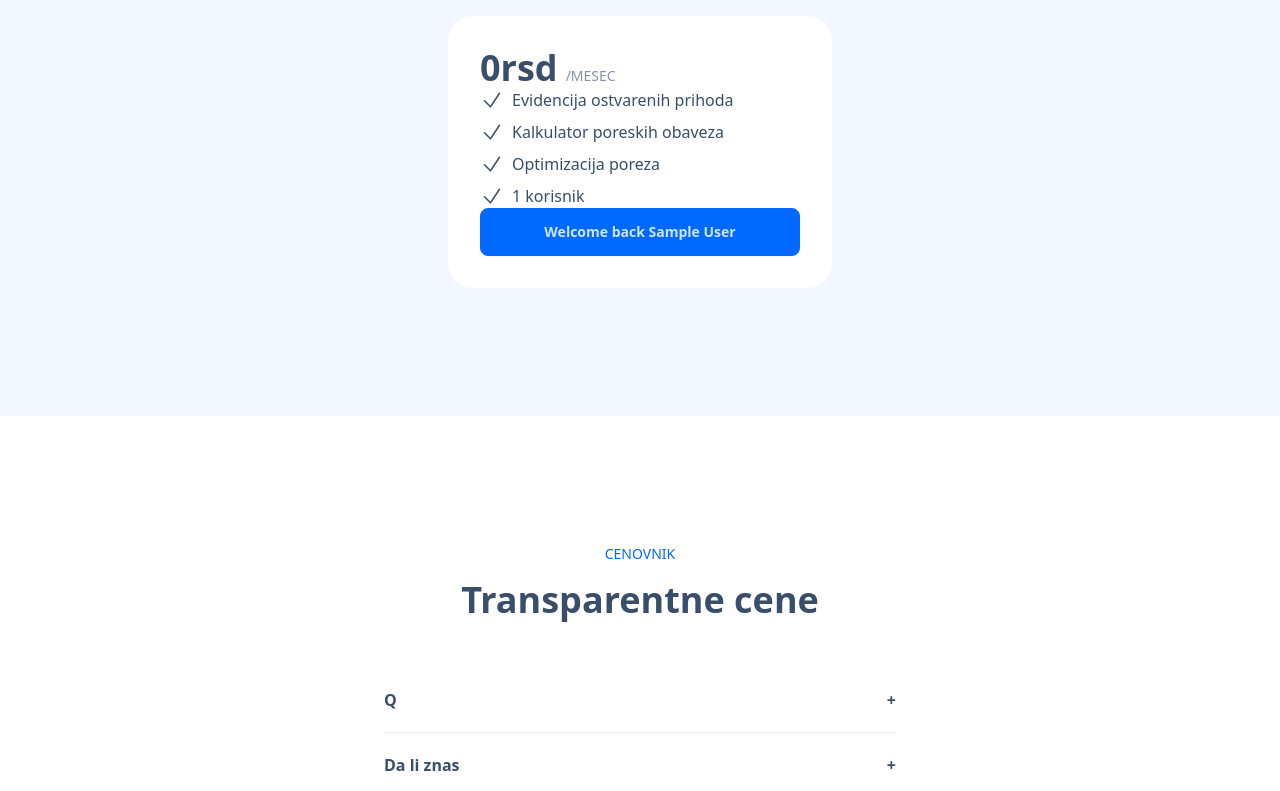
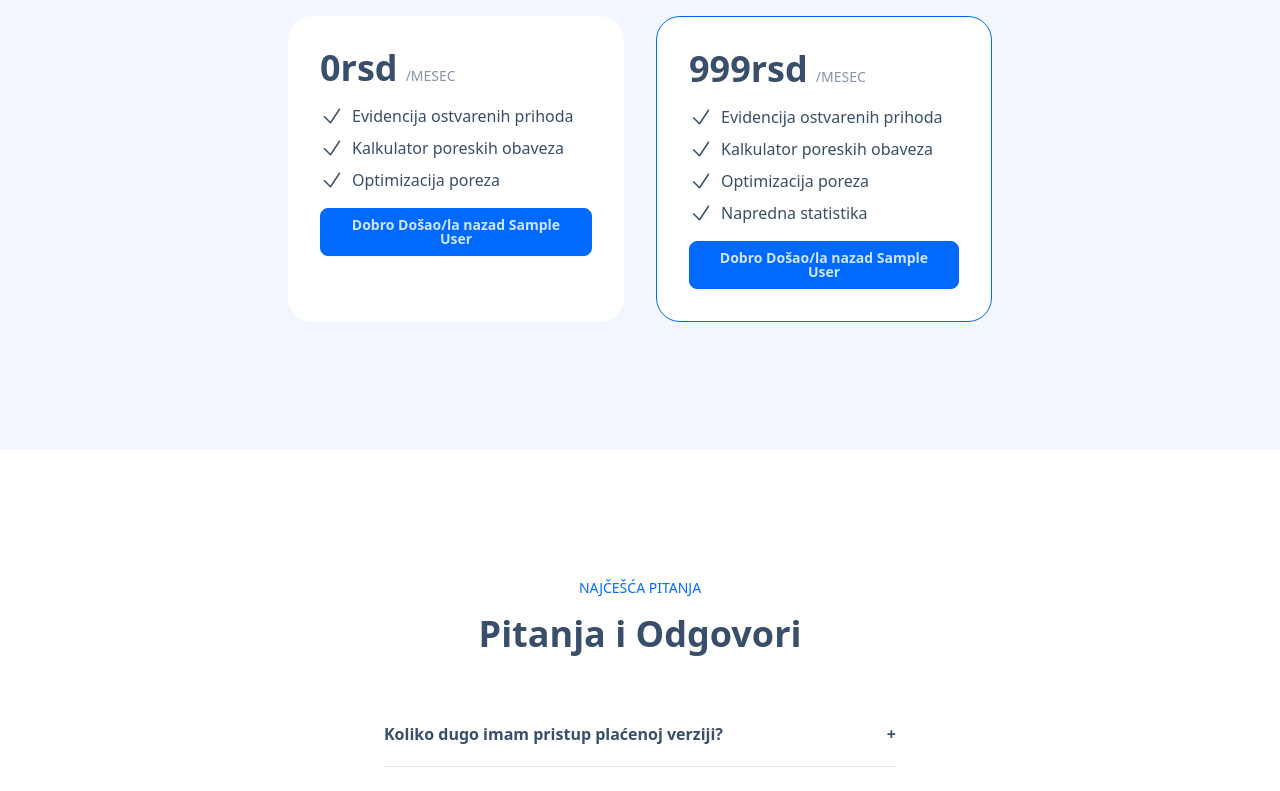
Before and after one commit to BojanSkopljakk/frilens.rs, a Next.js app in the folder frilens-rs/: page / in a window 1280 px wide. Shown: the part 940-1731 px from the top of the page. Built offline with nearby package versions, Linux system fonts and the light colour scheme; no server answers; sample sign-in values are in the browser's storage.

Commit message:
bug fixes, UI, headers

```diff
--- a/frilens-rs/app/dashboard/page.js
+++ b/frilens-rs/app/dashboard/page.js
@@ -22,23 +22,34 @@ async function getUser() {
   const user = await User.findOne({ email: session.user.email })
     .populate("payments")
     .populate("paidTaxes")
-    .lean(); // ✅ Converts MongoDB documents to plain objects
+    .lean();
 
   if (!user) {
     console.log("User not found in the database.");
     return null;
   }
 
-  // ✅ Convert `_id` fields to strings
+  // Convert `_id` fields to strings
+  user._id = user._id.toString();
+  user.payments = (user.payments || []).map((payment) => {
+    const paymentDate = new Date(payment.date);
+    const paymentYear = paymentDate.getFullYear();
+    const paymentQuarter = Math.ceil((paymentDate.getMonth() + 1) / 3);
 
-  user._id = user._id.toString();
-  user.payments = (user.payments || []).map((payment) => ({
-    ...payment,
-    _id: payment._id.toString(), // ✅ Convert `ObjectId` to string
-    userId: payment.userId?.toString() || "", // ✅ Handle case where userId is undefined
-    date: payment.date ? payment.date.toISOString() : "", // ✅ Safe Date Conversion
-    createdAt: payment.createdAt ? payment.createdAt.toISOString() : "", // ✅ Safe Date Conversion
-  }));
+    // Check if taxes are paid for this quarter
+    const isTaxPaid = user.paidTaxes.some(
+      (tax) => tax.year === paymentYear && tax.quarter === paymentQuarter
+    );
+
+    return {
+      ...payment,
+      _id: payment._id.toString(),
+      userId: payment.userId?.toString() || "",
+      date: payment.date ? payment.date.toISOString() : "",
+      createdAt: payment.createdAt ? payment.createdAt.toISOString() : "",
+      isTaxPaid,
+    };
+  });
 
   user.paidTaxes = (user.paidTaxes || []).map((tax) => ({
     ...tax,
@@ -61,10 +72,38 @@ export default async function Dashboard() {
   return (
     <main className="bg-base-200 min-h-screen">
       {/*HEADER*/}
-      <section className="bg-base-100">
-        <div className="px-5 py-3 flex justify-between max-w-5xl mx-auto">
-          <ButtonLogout />
-          {!user.hasAccess && <ButtonCheckout />}
+      <section className="bg-base-100 shadow-md">
+        <div className="px-5 py-4 flex justify-between items-center max-w-5xl mx-auto">
+          <a
+            href="/"
+            className="text-xl font-bold text-primary hover:text-primary-focus transition"
+          >
+            Frilens.rs
+          </a>
+
+          <div className="space-x-4 flex items-center">
+            <a
+              className="link link-hover text-sm font-medium text-gray-600 hover:text-primary transition"
+              href="/profile"
+            >
+              Profil
+            </a>
+
+            {user.hasAccess && (
+              <a
+                className="link link-hover text-sm font-medium text-gray-600 hover:text-primary transition"
+                href="/stats"
+              >
+                Statistika
+              </a>
+            )}
+
+            {!user.hasAccess && (
+              <ButtonCheckout extraStyle="btn-primary btn-sm" />
+            )}
+
+            <ButtonLogout extraStyle="btn-outline btn-sm" />
+          </div>
         </div>
       </section>
 
@@ -99,8 +138,16 @@ export default async function Dashboard() {
                     <td className="p-3">{payment.amount}</td>
                     <td className="p-3">{payment.currency}</td>
                     <td className="p-3">
-                      <DeletePaymentButton paymentId={payment._id} />{" "}
-                      {/* ✅ Use the new client component */}
+                      {payment.isTaxPaid ? (
+                        <button
+                          className="btn btn-disabled cursor-not-allowed opacity-50"
+                          title="Ne može se obrisati. Porez je plaćen za ovaj kvartal."
+                        >
+                          🔒 Ne može se obrisati
+                        </button>
+                      ) : (
+                        <DeletePaymentButton paymentId={payment._id} />
+                      )}
                     </td>
                   </tr>
                 ))}
--- a/frilens-rs/app/page.js
+++ b/frilens-rs/app/page.js
@@ -3,7 +3,6 @@ import ButtonLogin from "@/components/ButtonLogin";
 import FAQListItem from "@/components/FAQListItem";
 import productDemo from "@/app/Work_from_home-removebg-preview.png";
 import { auth } from "@/auth";
-
 
 export default async function Home() {
   const isLoggedIn = true;
@@ -11,13 +10,9 @@ export default async function Home() {
     "Evidencija ostvarenih prihoda",
     "Kalkulator poreskih obaveza",
     "Optimizacija poreza",
-    "1 korisnik"
-
-
   ];
 
-  const session = await auth()
-
+  const session = await auth();
 
   return (
     <main>
@@ -26,23 +21,27 @@ export default async function Home() {
         <div className="max-w-5xl mx-auto flex justify-between items-center px-8 py-2">
           <div className="font-bold">Frilens.rs</div>
           <div className="space-x-4 max-md:hidden">
-          <a className="link link-hover" href="#pricing">Cena</a>
-          <a className="link link-hover" href="#faq"> FAQ</a>
+            <a className="link link-hover" href="#pricing">
+              Cena
+            </a>
+            <a className="link link-hover" href="#faq">
+              {" "}
+              Pitanja
+            </a>
+            <a className="link link-hover" href="/dashboard">
+              Prihodi
+            </a>
           </div>
 
           <div>
-          <ButtonLogin session = {session} />
+            <ButtonLogin session={session} />
           </div>
-
         </div>
       </section>
 
       {/* HERO */}
 
       <section className="px-8 text-center lg:text-left py-32 max-w-5xl mx-auto flex flex-col lg:flex-row gap-14 items-center lg:items-start">
-
-
-
         <div className="mt-20">
           <h1 className="text-4xl lg:text-5xl font-extrabold mb-6">
             Lakše Frilens Poslovanje
@@ -50,74 +49,138 @@ export default async function Home() {
           <div className="opacity-90 mb-10">
             Evidencija frilens prihoda, praćenje i optimizacija poreskih obaveza
           </div>
-      <ButtonLogin session = {session}/>
+          <ButtonLogin session={session} />
         </div>
-      <Image src={productDemo} alt="Product demo" className="w-96 rounded-xl"/>
+        <Image
+          src={productDemo}
+          alt="Product demo"
+          className="w-96 rounded-xl"
+        />
       </section>
 
       {/* PRICE */}
+      {/* PRICE */}
       <section className="bg-base-200" id="pricing">
         <div className="py-32 px-8 max-w-3xl mx-auto">
-          <p className="text-sm uppercase font-medium text-center text-primary mb-4">Cenovnik</p>
-            <h2 className="text-3xl lg:text-4xl font-extrabold mb-12 text-center">Transparentne cene</h2>
+          <p className="text-sm uppercase font-medium text-center text-primary mb-4">
+            Cenovnik
+          </p>
+          <h2 className="text-3xl lg:text-4xl font-extrabold mb-12 text-center">
+            Transparentne cene
+          </h2>
 
-
-        <div className="bg-base-100 p-8 max-w-96 rounded-3xl mx-auto">
+          <div className="grid grid-cols-1 md:grid-cols-2 gap-8">
+            {/* Free Version */}
+            <div className="bg-base-100 p-8 rounded-3xl">
               <div className="flex gap-2 items-baseline">
-          <div className="text-4xl font-black">
-          0rsd
+                <div className="text-4xl font-black pb-4">0rsd</div>
+                <div className="uppercase text-sm font-medium opacity-60">
+                  /mesec
                 </div>
-          <div className="uppercase text-sm font-medium opacity-60">/mesec</div>
               </div>
-          <ul className="space-y-2">
-              {
-                pricingFeaturesList.map (
-                  (priceItem) => {
-                    return <li className="flex gap-2 items-center" key={priceItem}>
-                    <svg xmlns="http://www.w3.org/2000/svg" className="text-green-500 size-4"fill="none" viewBox="0 0 24 24" stroke-width="1.5" stroke="currentColor" class="size-6">
-                   <path stroke-linecap="round" stroke-linejoin="round" d="m4.5 12.75 6 6 9-13.5" />
+              <ul className="space-y-2 pb-4">
+                {pricingFeaturesList.map((priceItem) => {
+                  return (
+                    <li className="flex gap-2 items-center" key={priceItem}>
+                      <svg
+                        xmlns="http://www.w3.org/2000/svg"
+                        className="text-green-500 size-4"
+                        fill="none"
+                        viewBox="0 0 24 24"
+                        strokeWidth="1.5"
+                        stroke="currentColor"
+                        class="size-6"
+                      >
+                        <path
+                          strokeLinecap="round"
+                          strokeLinejoin="round"
+                          d="m4.5 12.75 6 6 9-13.5"
+                        />
                       </svg>
                       {priceItem}
                     </li>
+                  );
+                })}
+              </ul>
+              <ButtonLogin session={session} extraStyle="w-full"></ButtonLogin>
+            </div>
+
+            {/* Paid Version */}
+            <div className="bg-base-100 p-8 rounded-3xl border border-primary">
+              <div className="flex gap-2 items-baseline">
+                <div className="text-4xl font-black pb-4">999rsd</div>
+                <div className="uppercase text-sm font-medium opacity-60">
+                  /mesec
+                </div>
+              </div>
+              <ul className="space-y-2 pb-4">
+                {[...pricingFeaturesList, "Napredna statistika"].map(
+                  (priceItem) => {
+                    return (
+                      <li className="flex gap-2 items-center" key={priceItem}>
+                        <svg
+                          xmlns="http://www.w3.org/2000/svg"
+                          className="text-green-500 size-4"
+                          fill="none"
+                          viewBox="0 0 24 24"
+                          strokeWidth="1.5"
+                          stroke="currentColor"
+                          class="size-6"
+                        >
+                          <path
+                            strokeLinecap="round"
+                            strokeLinejoin="round"
+                            d="m4.5 12.75 6 6 9-13.5"
+                          />
+                        </svg>
+                        {priceItem}
+                      </li>
+                    );
                   }
-                )
-              }
-
-
+                )}
               </ul>
-
-          <ButtonLogin session = {session} extraStyle="w-full"></ButtonLogin>
-
+              <ButtonLogin session={session} extraStyle="w-full"></ButtonLogin>
+            </div>
           </div>
         </div>
       </section>
 
       {/*FAQ*/}
 
-       <section  id="faq">
-
+      <section id="faq">
         <div className="py-32 px-8 max-w-3xl mx-auto">
-          <p className="text-sm uppercase font-medium text-center text-primary mb-4">Cenovnik</p>
-            <h2 className="text-3xl lg:text-4xl font-extrabold mb-12 text-center">Transparentne cene</h2>
+          <p className="text-sm uppercase font-medium text-center text-primary mb-4">
+            Najčešća pitanja
+          </p>
+          <h2 className="text-3xl lg:text-4xl font-extrabold mb-12 text-center">
+            Pitanja i Odgovori
+          </h2>
 
           <ul className="max-w-lg mx-auto">
+            {[
               {
-              [
-                {question: "Q", answer: "A"},
-                {question: "Da li znas", answer: "Znam"}
-
+                question: "Koliko dugo imam pristup plaćenoj verziji?",
+                answer:
+                  "Nakon što platite 999rsd imate zauvek pristup aplikaciji.",
+              },
+              {
+                question:
+                  "Da li ova aplikacija ima veze sa frilenseri.purs.gov.rs?",
+                answer:
+                  "Aplikacija nema nikakve veze sa zvaničnim frilenserskim protalom.",
+              },
+              {
+                question:
+                  "Da li poreska uprava ima uvid u moje prihode na vašoj aplikaciji?",
+                answer:
+                  "Poreska uprava nema uvid u vaše prihode, vi ste sami odgovorni da podnosite poreske prijave svaki kvartal.",
+              },
             ].map((qa) => (
-              <FAQListItem key={qa.question} qa={qa}/>
-
-              ))
-              }
+              <FAQListItem key={qa.question} qa={qa} />
+            ))}
           </ul>
-
         </div>
-
-
       </section>
-
     </main>
   );
 }
--- a/frilens-rs/app/profile/page.js
+++ b/frilens-rs/app/profile/page.js
@@ -2,6 +2,8 @@
 
 import { useState, useEffect } from "react";
 import axios from "axios";
+import ButtonLogout from "@/components/ButtonLogout";
+import ButtonCheckout from "@/components/ButtonCheckout";
 
 export default function Profile() {
   const [user, setUser] = useState(null);
@@ -42,7 +44,7 @@ export default function Profile() {
     setMessage("");
 
     if (newPassword && newPassword !== confirmNewPassword) {
-      setMessage("❌ New passwords do not match.");
+      setMessage("❌ Šifre nisu iste");
       setIsLoading(false);
       return;
     }
@@ -54,7 +56,7 @@ export default function Profile() {
         newPassword: newPassword || undefined,
       });
 
-      setMessage("✅ Profile updated successfully!");
+      setMessage("✅ Profil uspešno ažuriran");
       setOldPassword("");
       setNewPassword("");
       setConfirmNewPassword("");
@@ -66,7 +68,7 @@ export default function Profile() {
   }
 
   if (isLoading) {
-    return <p className="text-center">🔄 Loading profile...</p>;
+    return <p className="text-center">🔄 Profil se učitava</p>;
   }
 
   if (!user) {
@@ -78,10 +80,37 @@ export default function Profile() {
   }
 
   return (
-    <main className="max-w-md mx-auto p-6 bg-base-100 rounded-lg shadow-lg">
-      <h2 className="text-2xl font-bold mb-4">👤 Profile</h2>
+    <main>
+      {/* HEADER */}
+      <section className="bg-base-100 shadow-md">
+        <div className="px-5 py-4 flex justify-between items-center max-w-5xl mx-auto">
+          <a
+            href="/"
+            className="text-xl font-bold text-primary hover:text-primary-focus transition"
+          >
+            Frilens.rs
+          </a>
 
-      {/* Removed the profile image */}
+          <div className="space-x-4 flex items-center">
+            <a className="link link-hover" href="/dashboard">
+              Prihodi
+            </a>
+
+            {user.hasAccess && (
+              <a className="link link-hover" href="/stats">
+                Statistika
+              </a>
+            )}
+
+            <ButtonLogout extraStyle="btn-outline btn-sm" />
+          </div>
+        </div>
+      </section>
+
+      {/* PROFILE CONTENT */}
+      <section className="max-w-md mx-auto p-6 bg-base-100 rounded-lg shadow-lg mt-8">
+        <h2 className="text-2xl font-bold mb-4">👤 Profil</h2>
+
         <div className="mb-4">
           <p className="font-bold">{user.email}</p>
         </div>
@@ -89,7 +118,7 @@ export default function Profile() {
         <form className="space-y-4" onSubmit={handleUpdateProfile}>
           <div>
             <label className="label">
-            <span className="label-text">Name:</span>
+              <span className="label-text">Ime:</span>
             </label>
             <input
               type="text"
@@ -103,12 +132,12 @@ export default function Profile() {
             <>
               <div>
                 <label className="label">
-                <span className="label-text">Old Password:</span>
+                  <span className="label-text">Stara šifra:</span>
                 </label>
                 <input
                   type="password"
                   className="input input-bordered w-full"
-                placeholder="Enter old password"
+                  placeholder="Unesi staru šifru"
                   value={oldPassword}
                   onChange={(e) => setOldPassword(e.target.value)}
                 />
@@ -116,12 +145,12 @@ export default function Profile() {
 
               <div>
                 <label className="label">
-                <span className="label-text">New Password:</span>
+                  <span className="label-text">Nova šifra:</span>
                 </label>
                 <input
                   type="password"
                   className="input input-bordered w-full"
-                placeholder="Enter new password"
+                  placeholder="Unesi novu šifru"
                   value={newPassword}
                   onChange={(e) => setNewPassword(e.target.value)}
                 />
@@ -129,12 +158,12 @@ export default function Profile() {
 
               <div>
                 <label className="label">
-                <span className="label-text">Confirm New Password:</span>
+                  <span className="label-text">Potvrdi novu šifru:</span>
                 </label>
                 <input
                   type="password"
                   className="input input-bordered w-full"
-                placeholder="Confirm new password"
+                  placeholder="Potvrdi novu šifru"
                   value={confirmNewPassword}
                   onChange={(e) => setConfirmNewPassword(e.target.value)}
                 />
@@ -150,12 +179,13 @@ export default function Profile() {
             {isLoading ? (
               <span className="loading loading-spinner"></span>
             ) : (
-            "Update Profile"
+              "Ažuriraj profil"
             )}
           </button>
         </form>
 
         {message && <p className="mt-2 text-green-600">{message}</p>}
+      </section>
     </main>
   );
 }
--- a/frilens-rs/components/ButtonCheckout.js
+++ b/frilens-rs/components/ButtonCheckout.js
@@ -35,7 +35,7 @@ const ButtonCheckout = () => {
       {isLoading && (
         <span className="loading loading-spinner loading-xs"></span>
       )}
-      Subscribe
+      Napredna Statistika
     </button>
   );
 };
--- a/frilens-rs/components/ButtonLogin.js
+++ b/frilens-rs/components/ButtonLogin.js
@@ -1,24 +1,30 @@
 "use client";
 import Link from "next/link";
 import { signIn } from "next-auth/react"; //we dont import from auth for security reasons
-const ButtonLogin = ({session, extraStyle}) => {
-    const dashboardUrl = "/dashboard";
+const ButtonLogin = ({ session, extraStyle }) => {
+  const dashboardUrl = "/dashboard";
 
-    if (session) {
-    return <Link href={dashboardUrl} className={`btn btn-primary ${extraStyle ? extraStyle : ""}`}>
-        Welcome back {session.user.name || "friend"}
-    </Link>;
-    } else {
-        return <button className={`btn btn-primary ${extraStyle ? extraStyle : ""}`}
-        onClick={()=> {
-
-            signIn(undefined, {callbackUrl: dashboardUrl});
-        }}>
-
-            Get started
-
-            </button>;
-    }
+  if (session) {
+    return (
+      <Link
+        href={dashboardUrl}
+        className={`btn btn-primary ${extraStyle ? extraStyle : ""}`}
+      >
+        Dobro Došao/la nazad {session.user.name || "friend"}
+      </Link>
+    );
+  } else {
+    return (
+      <button
+        className={`btn btn-primary ${extraStyle ? extraStyle : ""}`}
+        onClick={() => {
+          signIn(undefined, { callbackUrl: dashboardUrl });
+        }}
+      >
+        Get started
+      </button>
+    );
+  }
 };
 
 export default ButtonLogin;
--- a/frilens-rs/components/DeletePaymentButton.js
+++ b/frilens-rs/components/DeletePaymentButton.js
@@ -24,7 +24,7 @@ const DeletePaymentButton = ({ paymentId }) => {
       className="btn btn-sm btn-error"
       disabled={isDeleting}
     >
-      {isDeleting ? "Deleting..." : "🗑️ Delete"}
+      {isDeleting ? "Brisanje..." : "🗑️ Obriši"}
     </button>
   );
 };
--- a/frilens-rs/components/PayTaxesButton.js
+++ b/frilens-rs/components/PayTaxesButton.js
@@ -48,7 +48,7 @@ export default function PayTaxesButton({
       });
 
       setHasPaid(true);
-      alert("✅ Taxes successfully paid!");
+      alert("✅ Porez uspešno plaćen");
       router.refresh();
     } catch (error) {
       setErrorMessage(
@@ -72,9 +72,9 @@ export default function PayTaxesButton({
         {isLoading ? (
           <span className="loading loading-spinner"></span>
         ) : hasPaid ? (
-          "✅ Already Paid"
+          "✅ Porez već plaćen"
         ) : (
-          "💵 Pay Taxes"
+          "💵 Plati porez"
         )}
       </button>
       {errorMessage && <p className="mt-2 text-red-500">{errorMessage}</p>}
```
Also changed, not shown: frilens-rs/app/stats/page.js (+31 -8 lines), frilens-rs/components/TaxCalculator.js (+28 -28 lines). Lines whose indentation alone changed are shown as unchanged.
